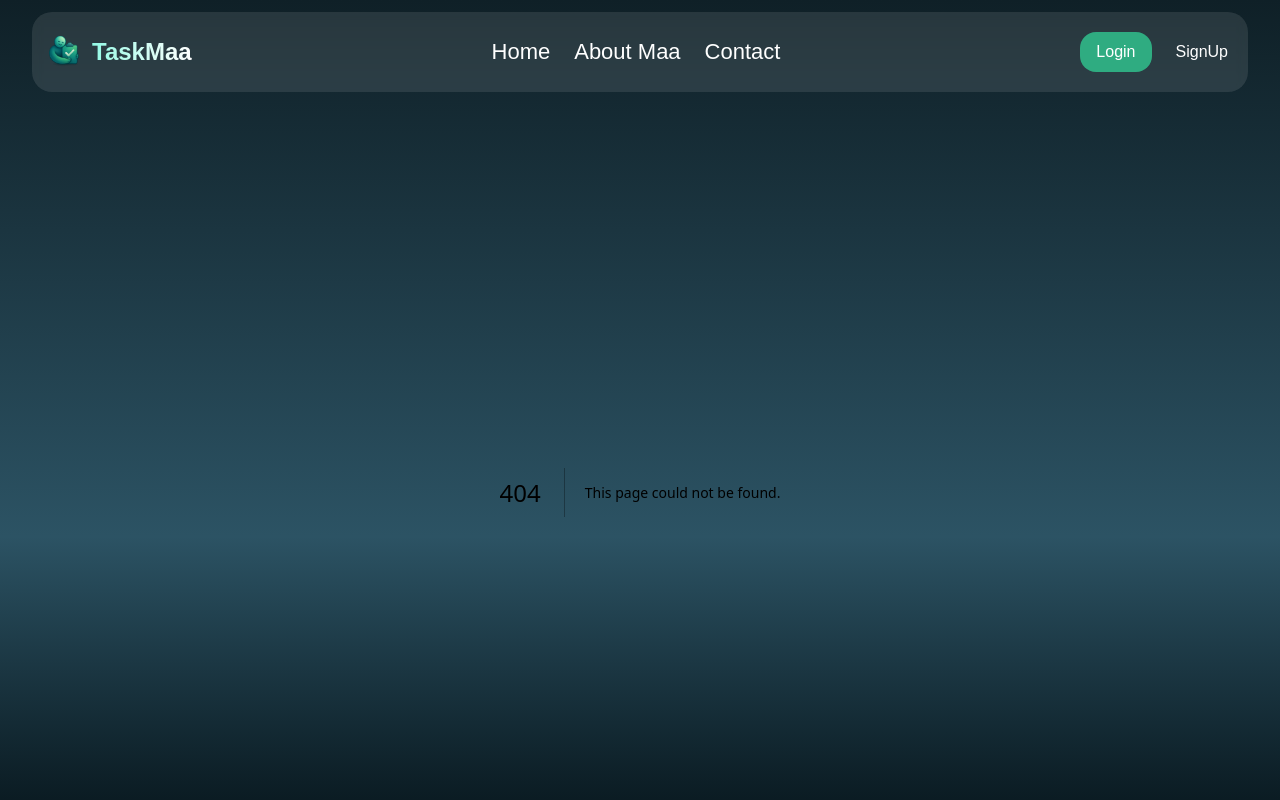
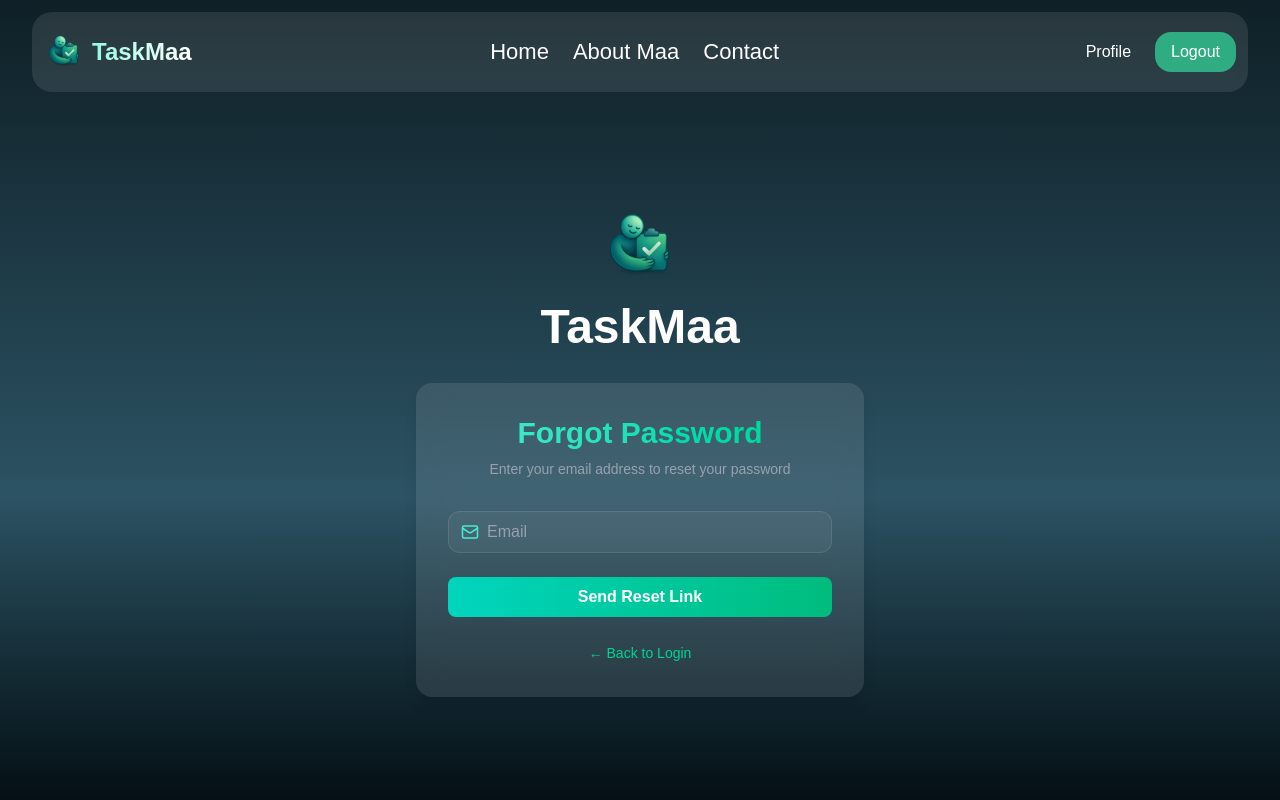
Before and after one commit to aakritrajput/TaskMaaFrontend, a Next.js app: page /auth/forgot-password in a window 1280 px wide. Before the commit this address had no page. Shown: the top 800 px of the page. Built offline with nearby package versions, Linux system fonts and the light colour scheme.

Commit message:
Upgraded login and logout logic and Synchronized it with redux store.

```diff
--- a/app/about/page.tsx
+++ b/app/about/page.tsx
@@ -22,7 +22,7 @@ export default function AboutPage() {
             Meet Maa — Your Strict but Loving Guide to Goals
           </h1>
           <p className="text-lg md:text-xl text-teal-100 max-w-2xl mx-auto">
-            She’ll cheer you when you’re winning, scold you when you’re slacking,
+            She&apos;ll cheer you when you&apos;re winning, scold you when you&apos;re slacking,
             and never let you forget your dreams.
           </p>
         </motion.div>
--- /dev/null
+++ b/app/auth/forgot-password/page.tsx
@@ -0,0 +1,76 @@
+'use client'
+import { useForm } from "react-hook-form";
+import { useState } from "react";
+import { Mail } from "lucide-react";
+import Input from "@/src/components/form/Input";
+import Link from "next/link";
+import Image from "next/image";
+
+type ForgotPasswordForm = {
+  email: string;
+};
+
+export default function ForgotPasswordPage() {
+  const { register, handleSubmit, formState: { errors } } = useForm<ForgotPasswordForm>();
+  const [submitted, setSubmitted] = useState(false);
+
+  const onSubmit = (data: ForgotPasswordForm) => {
+    console.log(data);
+    setSubmitted(true);
+  };
+
+  return (
+    <div className="min-h-[90vh] flex flex-col items-center justify-center bg-transparent px-4">
+
+      {/* Logo + Title */}
+      <div className="flex flex-col items-center mb-8">
+        <Image priority src='/TaskMaa_logo.png' alt="TaskMaa logo" width={80} height={80} />
+        <h1 className="text-white text-4xl sm:text-5xl font-extrabold mt-4">TaskMaa</h1>
+      </div>
+
+      <div className="w-full max-w-md bg-white/10 backdrop-blur-md p-8 rounded-2xl shadow-lg">
+        {/* Heading */}
+        <h1 className="text-3xl font-bold text-center mb-2 bg-clip-text text-transparent bg-gradient-to-r from-teal-300 to-emerald-400">
+          Forgot Password
+        </h1>
+        <p className="text-gray-400 text-center mb-8 text-sm">
+          Enter your email address to reset your password
+        </p>
+
+        {submitted ? (
+          <div className="text-center text-green-400">
+            Password reset link sent to your email!
+          </div>
+        ) : (
+          <form onSubmit={handleSubmit(onSubmit)} className="space-y-6">
+            {/* Email Input */}
+            <div>
+               <Input
+               type="email"
+               placeholder="Email"
+               icon={<Mail size={18} />}
+               {...register("email", { required: "Email is required" })}
+               />
+              {errors.email && <p className="text-red-400 text-sm">{errors.email.message}</p>}
+            </div>
+
+            {/* Submit Button */}
+            <button
+              type="submit"
+              className="w-full py-2 rounded-lg cursor-pointer font-semibold text-white bg-gradient-to-r from-teal-400 to-emerald-500 hover:from-teal-300 hover:to-emerald-400 transition-all"
+            >
+              Send Reset Link
+            </button>
+          </form>
+        )}
+
+        {/* Back to login */}
+        <div className="text-center mt-6">
+          <Link href="/auth/login" className="text-sm text-emerald-400 hover:underline">
+            ← Back to Login
+          </Link>
+        </div>
+      </div>
+    </div>
+  );
+}
--- a/app/auth/layout.tsx
+++ /dev/null
@@ -1,7 +0,0 @@
-export default function AuthLayout({children}: {children: React.ReactNode}){
-    return (
-        <>
-        {children}
-        </>
-    )
-}
--- a/app/auth/login/page.tsx
+++ b/app/auth/login/page.tsx
@@ -5,6 +5,11 @@ import { Mail, Lock } from "lucide-react";
 import Input from "@/src/components/form/Input";
 import Button from "@/src/components/form/Button";
 import Image from "next/image";
+import Link from "next/link";
+import { useDispatch } from "react-redux";
+import { login } from "@/src/lib/features/auth/AuthSlice";
+import type { User } from "@/src/lib/features/auth/AuthSlice";
+import { useRouter } from "next/navigation";
 
 interface LoginFormValues {
   email: string;
@@ -13,10 +18,20 @@ interface LoginFormValues {
 
 export default function LoginPage() {
   const { register, handleSubmit, formState: { errors } } = useForm<LoginFormValues>();
-
+  const dispatch = useDispatch();
+  const router = useRouter();
   const onSubmit: SubmitHandler<LoginFormValues> = (data) => {
     console.log("Login Data:", data);
-    // TODO: Call backend login API here
+    // TODO: will handle login logic
+
+    // --- now for the sake of building our UI after login we will consider a successfull login response and some data that backend will sent us
+    const response: {status: number; data: {user: User; token:string;}} = {status: 200, data: {user: { id: '12345', name:'Aakrit'}, token:'12324324'}}
+    if (response.status != 200){
+      console.log('Cannot sign in due to some issue, crosscheck your credentials') // will provide specific error message in future
+      return ;
+    }
+    dispatch(login(response.data))
+    router.push('/')
   };
 
   return (
@@ -51,7 +66,14 @@ export default function LoginPage() {
 
           <Button type="submit">Login</Button>
         </form>
-
+        <div className="mt-4 flex justify-between text-sm text-gray-300">
+          <Link href="/auth/signup" className="text-teal-400 hover:underline cursor-pointer">
+            Don&apos;t have an account?
+          </Link>
+          <Link href="/auth/forgot-password" className="text-teal-400 hover:underline cursor-pointer">
+            Forgot Password?
+          </Link>
+        </div>
       </div>
 
       {/* Personal Quote */}
--- a/app/auth/signup/page.tsx
+++ b/app/auth/signup/page.tsx
@@ -75,12 +75,9 @@ export default function SignupPage() {
           <Button type="submit">Sign Up</Button>
         </form>
 
-        <div className="mt-4 flex justify-between text-sm text-gray-300">
+        <div className="mt-4 flex justify-center text-sm text-gray-300">
           <Link href="/auth/login" className="text-teal-400 hover:underline cursor-pointer">
             Already have an account?
-          </Link>
-          <Link href="/auth/forgot-password" className="text-teal-400 hover:underline cursor-pointer">
-            Forgot Password?
           </Link>
         </div>
       </div>
--- a/src/components/Navbar.tsx
+++ b/src/components/Navbar.tsx
@@ -4,12 +4,18 @@ import Image from "next/image";
 import Link from "next/link";
 import { useState } from "react";
 import { Menu, X } from "lucide-react";
-import { usePathname } from "next/navigation";
+import { usePathname, useRouter } from "next/navigation";
+import { useDispatch, useSelector } from "react-redux";
+import type { RootState } from "../lib/store";
+import { logout } from "../lib/features/auth/AuthSlice";
 
 export default function Navbar() {
   const [menuOpen, setMenuOpen] = useState<boolean>(false);
-  const [isAuthenticated, setIsAuthenticated] = useState(false); // dummy auth state
+  const isAuthenticated = useSelector((state: RootState) => state.auth.isAuthenticated)
+  console.log('useState:', isAuthenticated)
   const pathname = usePathname();
+  const router = useRouter();
+  const dispatch = useDispatch();
 
   // helper to check active route and return classes
   function linkClass(href: string) {
@@ -57,7 +63,10 @@ export default function Navbar() {
                 Profile
               </Link>
               <button
-                onClick={() => setIsAuthenticated(false)}
+                onClick={() => {
+                  dispatch(logout())
+                  router.push('/')
+                }}
                 className="bg-[#2FAC81] rounded-2xl px-4 py-2 text-white cursor-pointer hover:bg-[#27a26b] transition"
               >
                 Logout
@@ -153,10 +162,10 @@ export default function Navbar() {
                 </Link>
                 <button
                   onClick={() => {
-                    setIsAuthenticated(false);
-                    setMenuOpen(false);
+                    dispatch(logout())
+                    router.push('/')
                   }}
-                  className="bg-[#2FAC81] rounded-2xl px-6 py-2 text-white cursor-pointer hover:bg-[#27a26b] transition text-center flex-1"
+                  className="bg-[#2FAC81] rounded-2xl px-4 py-2 text-white cursor-pointer hover:bg-[#27a26b] transition"
                 >
                   Logout
                 </button>
--- a/src/lib/features/auth/AuthSlice.ts
+++ b/src/lib/features/auth/AuthSlice.ts
@@ -1,6 +1,6 @@
 import { createSlice, PayloadAction } from "@reduxjs/toolkit";
 
-type User = { id: string; name: string };
+export type User = { id: string; name: string };
 
 interface AuthState {
   user: User | null;
--- a/src/lib/providers.tsx
+++ b/src/lib/providers.tsx
@@ -1,8 +1,34 @@
 "use client";
 
-import { Provider } from "react-redux";
+import { Provider, useDispatch } from "react-redux";
 import { store } from "./store";
+import { useEffect } from "react";
+import { login } from "@/src/lib/features/auth/AuthSlice";
+import type { User } from "@/src/lib/features/auth/AuthSlice";
+
+function InitAuth() {
+  const dispatch = useDispatch();
+
+  useEffect(() => {
+    const response: { status: number; data: { user: User; token: string } } = {
+      status: 200,
+      data: { user: { id: "12345", name: "Aakrit" }, token: "12324324" },
+    };
+    if (response.status !== 200) {
+      console.log("Not logged in !!");
+      return;
+    }
+    dispatch(login(response.data));
+    console.log('Successfully set login in store')
+  }, [dispatch]);
+  return null; // This component just runs side effects
+}
 
 export function Providers({ children }: { children: React.ReactNode }) {
-  return <Provider store={store}>{children}</Provider>;
+  return (
+    <Provider store={store}>
+      <InitAuth />
+      {children}
+    </Provider>
+  );
 }
```
